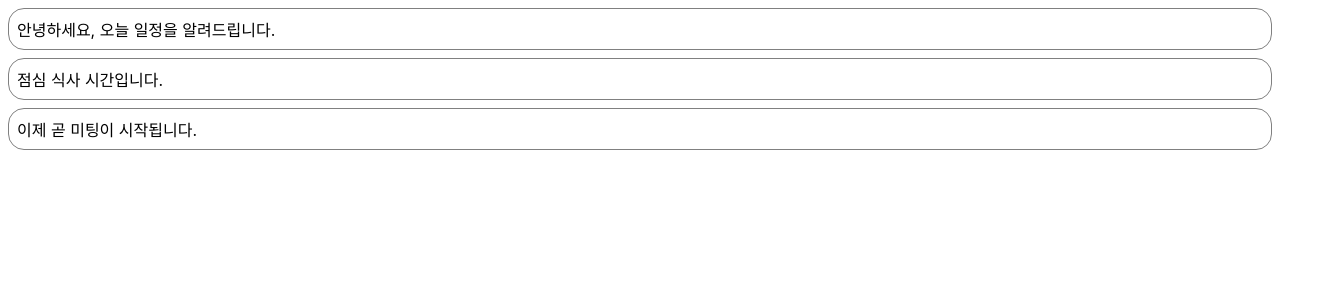
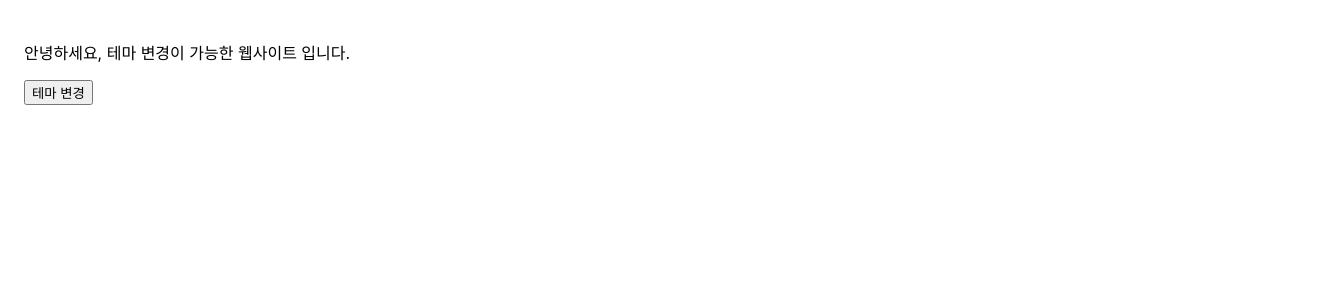
Before and after one commit to Zero-1016/react-playground, a React (Create React App) app in the folder school/: page / in a window 1280 px wide. Shown: the top 300 px of the page, 1328 px wide, since content can reach past the window. Built offline with nearby package versions, Linux system fonts and the light colour scheme.

Commit message:
react practice

```diff
--- /dev/null
+++ b/school/src/chaptor_14/DarkOrLight.jsx
@@ -0,0 +1,20 @@
+import React, { useCallback, useState } from "react";
+import MainContent from "./MainContent";
+import ThemeContext from "./ThemeContext";
+
+export default function DarkOrLight() {
+  const [theme, setTheme] = useState("light");
+  const toggleTheme = useCallback(() => {
+    if (theme == "light") {
+      setTheme("dark");
+    } else if (theme == "dark") {
+      setTheme("light");
+    }
+  }, [theme]);
+
+  return (
+    <ThemeContext.Provider value={{ theme, toggleTheme }}>
+      <MainContent />
+    </ThemeContext.Provider>
+  );
+}
--- /dev/null
+++ b/school/src/chaptor_14/MainContent.jsx
@@ -0,0 +1,21 @@
+import React, { useContext } from "react";
+import ThemeContext from "./ThemeContext";
+
+export default function MainContent(props) {
+  const { theme, toggleTheme } = useContext(ThemeContext);
+
+  return (
+    <div
+      style={{
+        width: "100vw",
+        height: "100vh",
+        padding: "1.5rem",
+        backgroundColor: theme == "light" ? "white" : "black",
+        color: theme == "light" ? "black" : "white",
+      }}
+    >
+      <p>안녕하세요, 테마 변경이 가능한 웹사이트 입니다.</p>
+      <button onClick={toggleTheme}>테마 변경</button>
+    </div>
+  );
+}
--- /dev/null
+++ b/school/src/chaptor_14/ThemeContext.jsx
@@ -0,0 +1,6 @@
+import React from "react";
+const ThemeContext = React.createContext();
+
+ThemeContext.displayName = "ThemeContext";
+
+export default ThemeContext;
--- a/school/src/index.js
+++ b/school/src/index.js
@@ -3,11 +3,12 @@
 import "./index.css";
 import reportWebVitals from "./reportWebVitals";
 import NotificationList from "./chaptor_6/NotificationList";
+import DarkOrLight from "./chaptor_14/DarkOrLight";
 
 const root = ReactDOM.createRoot(document.getElementById("root"));
 root.render(
   <React.StrictMode>
-    <NotificationList />
+    <DarkOrLight />
   </React.StrictMode>
 );
 
```
